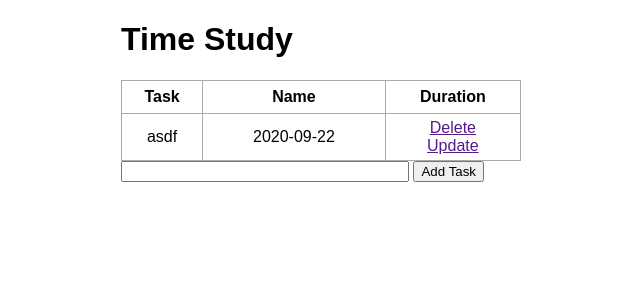
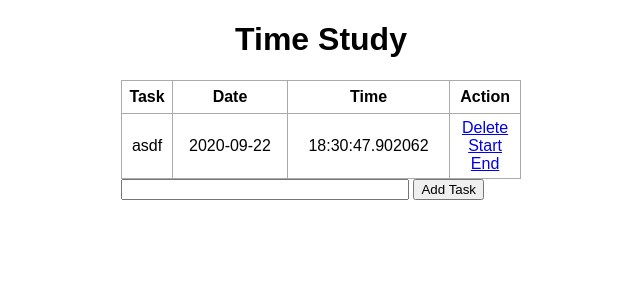
Before and after one commit to matthewconnell/time_study, a Flask app: page / in a window 1280 px wide. Shown: the top 300 px of the page, without its empty margins (319-959 px from the left). Run offline with Flask 2, Linux system fonts and the light colour scheme; data comes from the database, SQL or seed files in the repository; both versions use the stored data as it was after the commit.

Commit message:
Updated error message + small changes

```diff
--- a/app.py
+++ b/app.py
@@ -1,6 +1,8 @@
-from flask import Flask, render_template, url_for, request
+from flask import Flask, render_template, url_for, request, redirect
 from flask_sqlalchemy import SQLAlchemy
 from datetime import datetime
+import altair as alt
+import time
 
 app = Flask(__name__)
 app.config['SQLALCHEMY_DATABASE_URI'] = 'sqlite:///test.db'
@@ -26,11 +28,41 @@
             db.session.commit()
             return redirect('/')
         except:
-            return "There was an issue adding your task"
+            return "There was an issue deleting."
 
     else:
         tasks = Todo.query.order_by(Todo.date_created).all()
         return render_template('index.html', tasks = tasks)
 
+@app.route('/delete/<int:id>')
+def delete(id):
+    task_to_delete = Todo.query.get_or_404(id)
+
+    try:
+        db.session.delete(task_to_delete)
+        db.session.commit()
+        return redirect('/')
+
+    except:
+        return "There was a problem deleting."
+
+@app.route('/update/<int:id>', methods=['GET', 'POST'])
+def update(id):
+
+    task = Todo.query.get_or_404(id)
+
+    if request.method == 'POST':
+        task.content = request.form['content']
+
+        try:
+            db.session.commit()
+            return redirect('/')
+        except:
+            return 'There was an issue updating.'
+
+    else:
+        return render_template('update.html', task=task)
+
+
 if __name__ == "__main__":
     app.run(debug=True)
--- a/templates/index.html
+++ b/templates/index.html
@@ -6,27 +6,33 @@
 
 {% block body %}
 <div class="content">
-    <h1>Time Study</h1>
-
+    <h1 style="text-align: center">Time Study</h1>
+    {% if tasks|length < 1 %}
+    <h4 style="text-align: center">There are no entries. Start one below</h4>
+    {% else %}
     <table>
         <tr>
             <th>Task</th>
-            <th>Name</th>
-            <th>Duration</th>
+            <th>Date</th>
+            <th>Time</th>
+            <th>Action</th>
         </tr>
         {% for task in tasks %}
         <tr>
             <td>{{ task.content}}</td>
             <td>{{ task.date_created.date() }}</td>
+            <td>{{ task.date_created.time() }}</td>
             <td>
-                <a href="">Delete</a>
+                <a href="/delete/{{task.id}}">Delete</a>
                 <br>
-                <a href="">Update</a>
+                <a href="/start/{{task.id}}">Start</a>
+                <br>
+                <a href="/end/{{task.id}}">End</a>
             </td>
         </tr>
         {% endfor %}
     </table>
-
+    {% endif %}
     <form action="/" method="POST">
         <input type="text" name="content" id="content">
         <input type="submit" value="Add Task">
```
Also changed, not shown: templates/update.html (added, +19 -0 lines), test.db.
